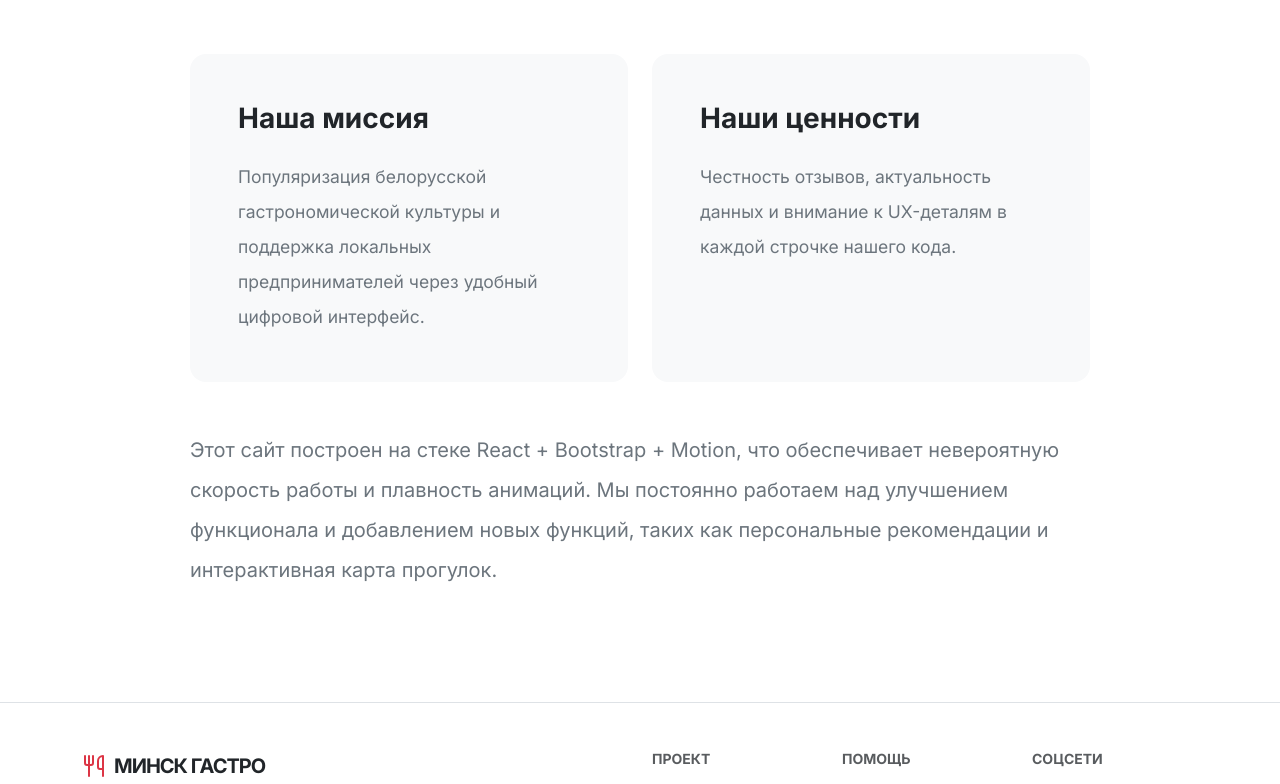
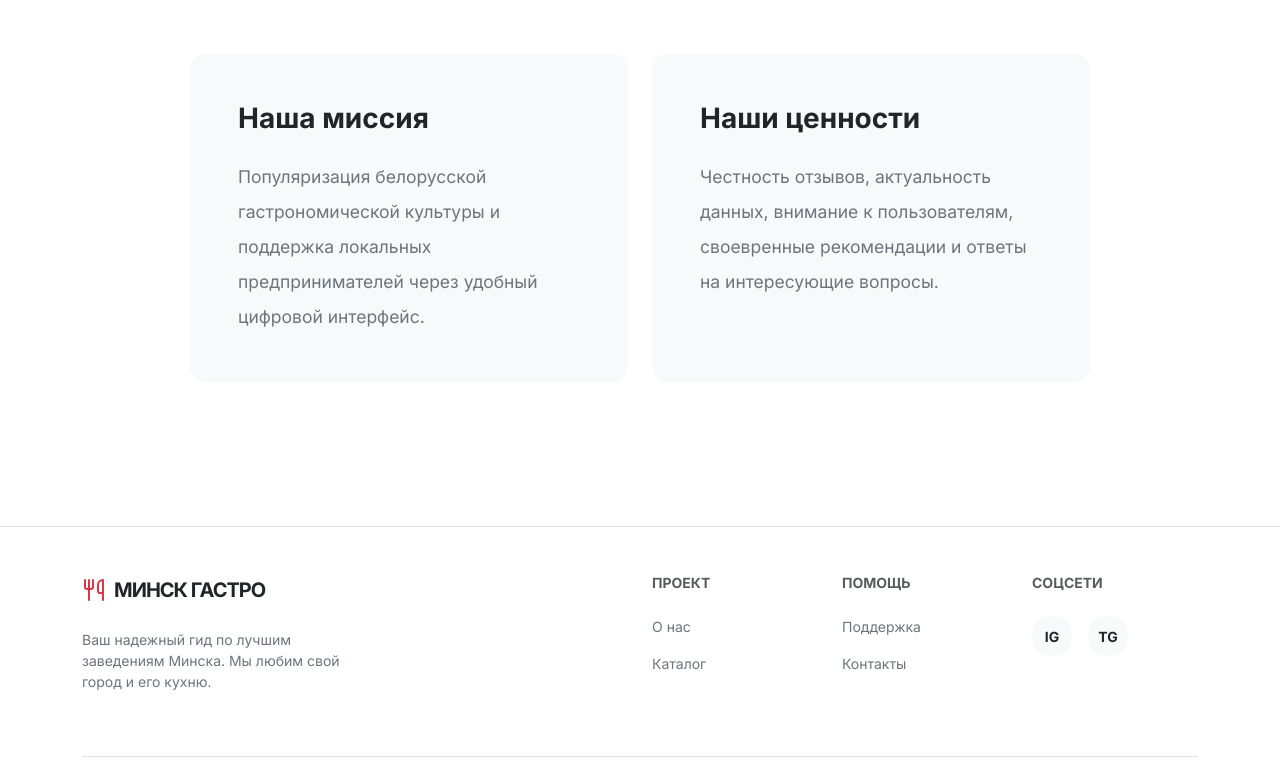
Before and after one commit to Er4ik007/praktika2, a React (Vite) app in the folder Got/: page /about in a window 1280 px wide. Shown: the part 615-1399 px from the top of the page. Built offline with nearby package versions, Linux system fonts and the light colour scheme; the HTML template or start-up script is replaced by a standard one.

Commit message:
немного поменял About

```diff
--- a/Got/src/pages/AboutPage.tsx
+++ b/Got/src/pages/AboutPage.tsx
@@ -21,13 +21,10 @@ export const AboutPage = () => {
             <div className="col-md-6">
               <div className="bg-light p-5 rounded-4 h-100 border-0">
                 <h3 className="h3 fw-bold text-dark mb-4">Наши ценности</h3>
-                <p className="small mb-0 text-secondary">Честность отзывов, актуальность данных и внимание к UX-деталям в каждой строчке нашего кода.</p>
+                <p className="small mb-0 text-secondary">Честность отзывов, актуальность данных, внимание к пользователям, своевренные рекомендации и ответы на интересующие вопросы.</p>
               </div>
             </div>
           </div>
-          <p>
-            Этот сайт построен на стеке React + Bootstrap + Motion, что обеспечивает невероятную скорость работы и плавность анимаций. Мы постоянно работаем над улучшением функционала и добавлением новых функций, таких как персональные рекомендации и интерактивная карта прогулок.
-          </p>
         </div>
       </div>
       <style>{`
```
